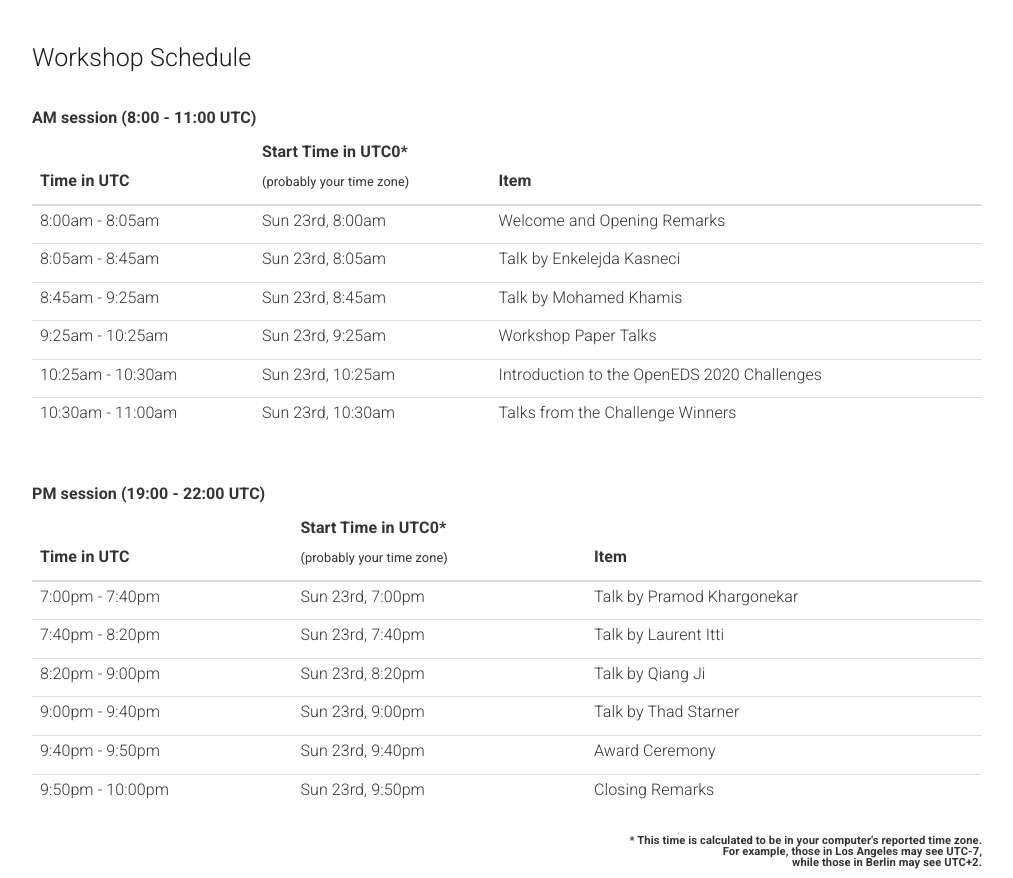
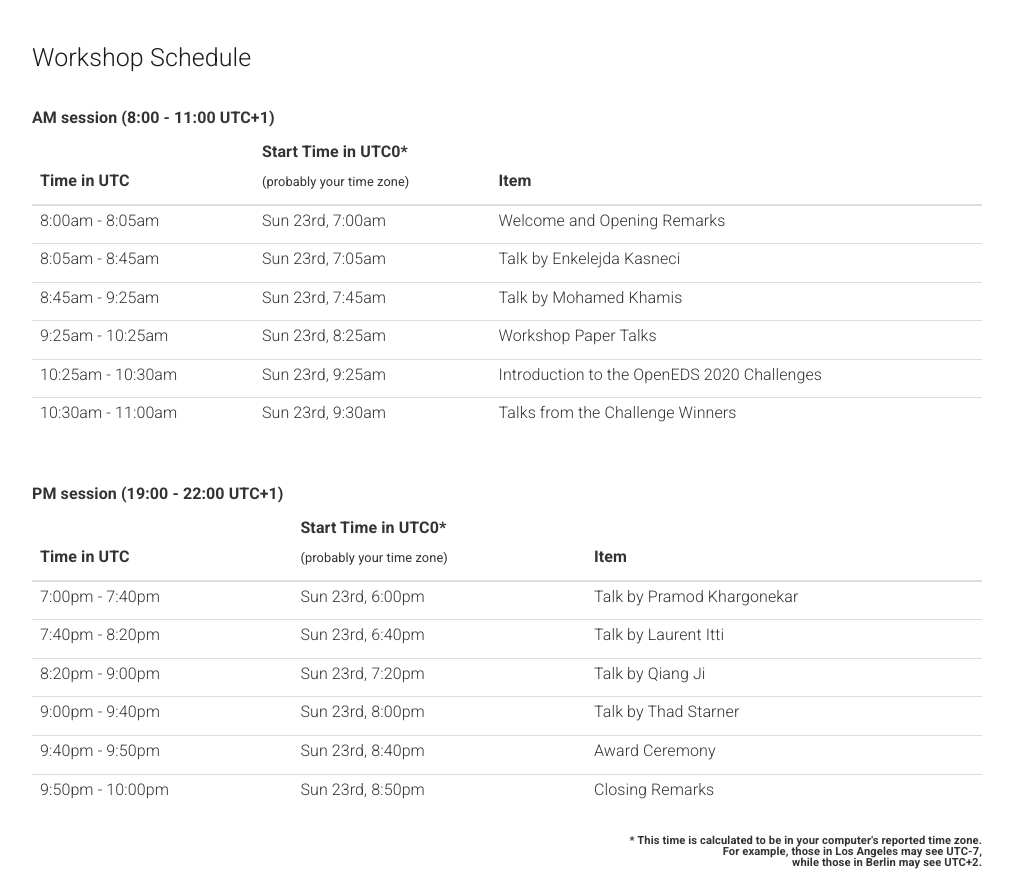
Before and after one commit to OpenEyes-Workshop/openeyes-workshop.github.io, a Jekyll site: the page built from _pages/home.md, in a window 1280 px wide and 1400 px high, scrolled down 3340 px. Shown: the part 152-1030 px from the top of the window, without its empty margins (133-1146 px from the left). Built offline with Jekyll 4.4.1, drawn with Linux system fonts in a browser that asks for light colours; nearby versions of some CDN libraries; some of the changed text lies outside the part shown.

Commit message:
Move to UTC+1 to shift to align with ECCV homepage

```diff
--- a/_pages/home.md
+++ b/_pages/home.md
@@ -17,8 +17,8 @@ acknowledgements: ""
     <center><h2><a href="https://eccv2020.eu/workshops/">ECCV 2020 Workshop</a>, Glasgow, Scotland</h2></center>
     <br>
     <center>Sunday, August 23 2020</center>
-    <center>AM session: 8:00am - 11:00pm (UTC)</center>
-    <center>PM session: 7:00pm - 10:00pm (UTC)</center>
+    <center>AM session: 8:00am - 11:00pm (UTC+1)</center>
+    <center>PM session: 7:00pm - 10:00pm (UTC+1)</center>
     <br>
     <center>Location: <b>online</b></center>
   </div>
@@ -298,7 +298,7 @@ acknowledgements: ""
   <div class="col-xs-12">
      <h2>Workshop Schedule</h2>
      <br>
-     <b>AM session (8:00 - 11:00 UTC)</b>
+     <b>AM session (8:00 - 11:00 UTC+1)</b>
      <table class="table schedule" style="border:none !important;">
       <thead class="thead-light">
         <tr>
@@ -310,38 +310,38 @@ acknowledgements: ""
       <tbody>
         <tr>
           <td>8:00am - 8:05am</td>
-          <td class="to-local-time">23 Aug 2020 08:00:00 UTC</td>
+          <td class="to-local-time">23 Aug 2020 07:00:00 UTC</td>
           <td>Welcome and Opening Remarks</td>
         </tr>
         <tr>
           <td>8:05am - 8:45am</td>
-          <td class="to-local-time">23 Aug 2020 08:05:00 UTC</td>
+          <td class="to-local-time">23 Aug 2020 07:05:00 UTC</td>
           <td>Talk by Enkelejda Kasneci</td>
         </tr>
         <tr>
           <td>8:45am - 9:25am</td>
-          <td class="to-local-time">23 Aug 2020 08:45:00 UTC</td>
+          <td class="to-local-time">23 Aug 2020 07:45:00 UTC</td>
           <td>Talk by Mohamed Khamis</td>
         </tr>
         <tr>
           <td>9:25am - 10:25am</td>
-          <td class="to-local-time">23 Aug 2020 09:25:00 UTC</td>
+          <td class="to-local-time">23 Aug 2020 08:25:00 UTC</td>
           <td>Workshop Paper Talks</td>
         </tr>
         <tr>
           <td>10:25am - 10:30am</td>
-          <td class="to-local-time">23 Aug 2020 10:25:00 UTC</td>
+          <td class="to-local-time">23 Aug 2020 09:25:00 UTC</td>
           <td>Introduction to the OpenEDS 2020 Challenges</td>
         </tr>
         <tr>
           <td>10:30am - 11:00am</td>
-          <td class="to-local-time">23 Aug 2020 10:30:00 UTC</td>
+          <td class="to-local-time">23 Aug 2020 09:30:00 UTC</td>
           <td>Talks from the Challenge Winners</td>
         </tr>
       </tbody>
      </table>
      <br>
-     <b>PM session (19:00 - 22:00 UTC)</b>
+     <b>PM session (19:00 - 22:00 UTC+1)</b>
      <table class="table schedule" style="border:none !important;">
       <thead class="thead-light">
         <tr>
@@ -353,32 +353,32 @@ acknowledgements: ""
       <tbody>
         <tr>
           <td>7:00pm - 7:40pm</td>
-          <td class="to-local-time">23 Aug 2020 19:00:00 UTC</td>
+          <td class="to-local-time">23 Aug 2020 18:00:00 UTC</td>
           <td>Talk by Pramod Khargonekar</td>
         </tr>
         <tr>
           <td>7:40pm - 8:20pm</td>
-          <td class="to-local-time">23 Aug 2020 19:40:00 UTC</td>
+          <td class="to-local-time">23 Aug 2020 18:40:00 UTC</td>
           <td>Talk by Laurent Itti</td>
         </tr>
         <tr>
           <td>8:20pm - 9:00pm</td>
-          <td class="to-local-time">23 Aug 2020 20:20:00 UTC</td>
+          <td class="to-local-time">23 Aug 2020 19:20:00 UTC</td>
           <td>Talk by Qiang Ji</td>
         </tr>
         <tr>
           <td>9:00pm - 9:40pm</td>
-          <td class="to-local-time">23 Aug 2020 21:00:00 UTC</td>
+          <td class="to-local-time">23 Aug 2020 20:00:00 UTC</td>
           <td>Talk by Thad Starner</td>
         </tr>
         <tr>
           <td>9:40pm - 9:50pm</td>
-          <td class="to-local-time">23 Aug 2020 21:40:00 UTC</td>
+          <td class="to-local-time">23 Aug 2020 20:40:00 UTC</td>
           <td>Award Ceremony</td>
         </tr>
         <tr>
           <td>9:50pm - 10:00pm</td>
-          <td class="to-local-time">23 Aug 2020 21:50:00 UTC</td>
+          <td class="to-local-time">23 Aug 2020 20:50:00 UTC</td>
           <td>Closing Remarks</td>
         </tr>
       </tbody>
```
